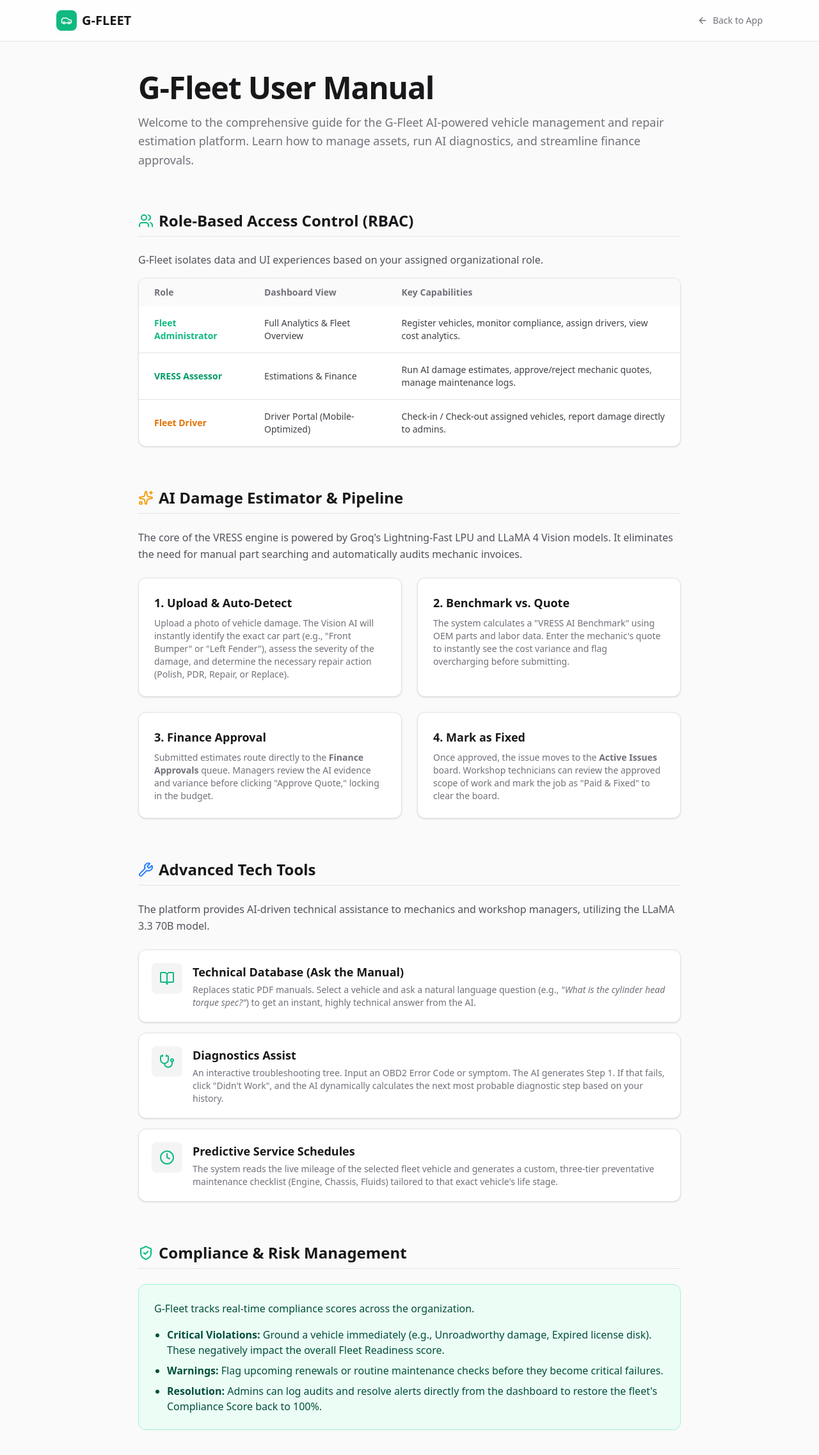
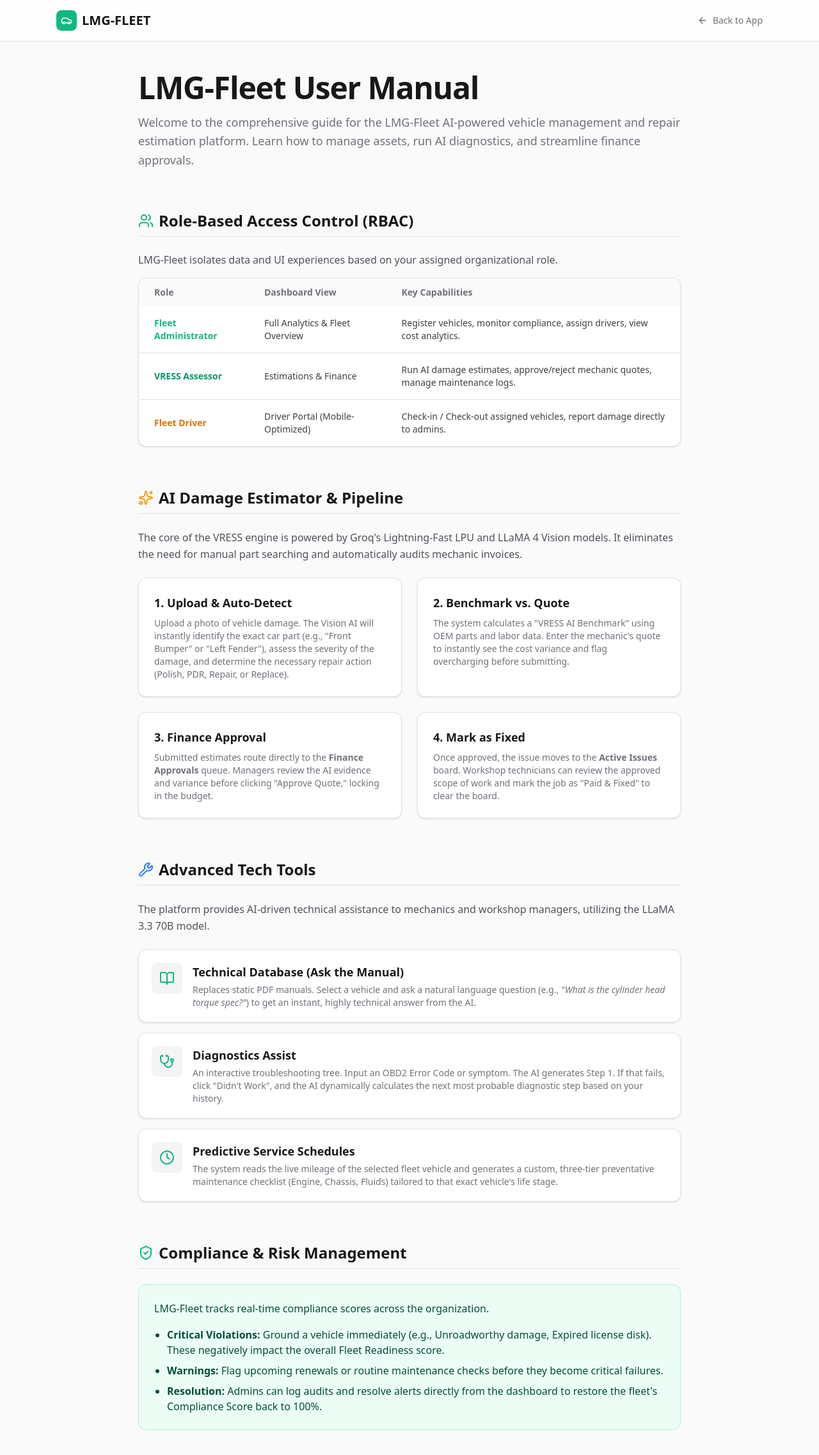
Before and after one commit to swaartWareZakes/lmg_frontend, a Next.js app: page /manual in a window 1280 px wide. Shown: the top 2274 px of the page at 64% size. Built offline with nearby package versions, Linux system fonts and the light colour scheme.

Commit message:
Added Manual

```diff
--- a/src/app/manual/page.tsx
+++ b/src/app/manual/page.tsx
@@ -16,7 +16,7 @@
             <div className="w-8 h-8 rounded-lg bg-brand-primary flex items-center justify-center text-white">
               <Car size={18} />
             </div>
-            G-FLEET
+            LMG-FLEET
           </div>
           <nav className="flex gap-4">
             <Link href="/login" className="text-sm font-medium text-zinc-500 hover:text-zinc-900 dark:hover:text-zinc-100 transition-colors flex items-center gap-2">
@@ -31,10 +31,10 @@
         {/* HERO SECTION */}
         <div className="mb-16">
           <h1 className="text-4xl md:text-5xl font-bold tracking-tight mb-4">
-            G-Fleet User Manual
+            LMG-Fleet User Manual
           </h1>
           <p className="text-lg text-zinc-500 dark:text-zinc-400 leading-relaxed">
-            Welcome to the comprehensive guide for the G-Fleet AI-powered vehicle management and repair estimation platform. Learn how to manage assets, run AI diagnostics, and streamline finance approvals.
+            Welcome to the comprehensive guide for the LMG-Fleet AI-powered vehicle management and repair estimation platform. Learn how to manage assets, run AI diagnostics, and streamline finance approvals.
           </p>
         </div>
 
@@ -44,7 +44,7 @@
             <Users className="text-brand-primary" /> Role-Based Access Control (RBAC)
           </h2>
           <p className="mb-4 text-zinc-600 dark:text-zinc-300">
-            G-Fleet isolates data and UI experiences based on your assigned organizational role.
+            LMG-Fleet isolates data and UI experiences based on your assigned organizational role.
           </p>
           <div className="overflow-x-auto rounded-xl border border-zinc-200 dark:border-zinc-800 bg-white dark:bg-card-dark shadow-sm">
             <table className="w-full text-left text-sm">
@@ -168,7 +168,7 @@
           </h2>
           <div className="bg-emerald-50 dark:bg-emerald-900/10 border border-emerald-200 dark:border-emerald-800 p-6 rounded-xl text-emerald-900 dark:text-emerald-100">
             <p className="mb-4 leading-relaxed">
-              G-Fleet tracks real-time compliance scores across the organization.
+              LMG-Fleet tracks real-time compliance scores across the organization.
             </p>
             <ul className="space-y-2 list-disc pl-5">
               <li><strong>Critical Violations:</strong> Ground a vehicle immediately (e.g., Unroadworthy damage, Expired license disk). These negatively impact the overall Fleet Readiness score.</li>
```
